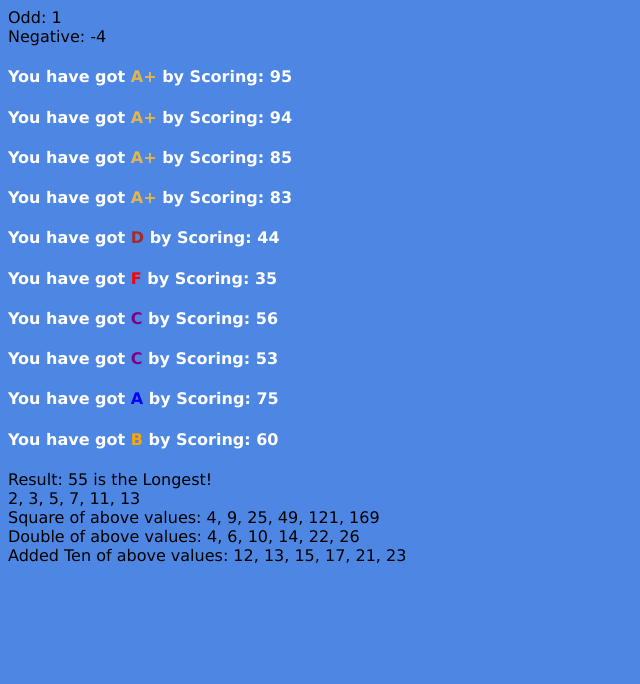
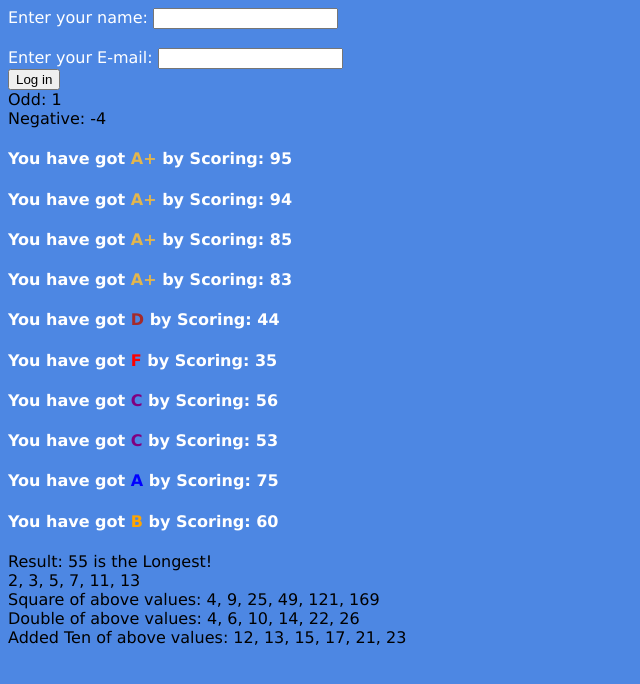
Before and after one commit to jobayer-alam-24/jobayer-alam-class-35, a PHP site: page / in a window 1280 px wide. Shown: the top 684 px of the page, without its empty margins (0-640 px from the left). Run offline with PHP 8.4, Linux system fonts and the light colour scheme.

Commit message:
php practice

```diff
--- a/index.php
+++ b/index.php
@@ -3,23 +3,43 @@
 <head>
     <meta charset="UTF-8">
     <meta name="viewport" content="width=device-width, initial-scale=1.0">
-    <title>Document</title>
+    <title>php</title>
     <style>
         body{
             background-color: #4d87e3;
             font-family: verdana, sans-serif;
         }
-        h4{
+        h4, label{
             color: white;
         }
     </style>
 </head>
 <body>
-
+  <form action="index.php" method="post" name="form">
+    <div>
+        <label for="name">Enter your name: </label>
+        <input type="text" name="username">
+    </div>
+    <br>
+    <div>
+        <label for="name">Enter your E-mail: </label>
+        <input type="text" name="mail">
+    </div>
+    <button>Log in</button>
+  </form>
 </body>
 </html>
 
 <?php
+
+
+    if(isset($_POST['username']) && !empty($_POST['username']) && isset($_POST['mail']) && !empty($_POST['mail'])){
+        $name = htmlspecialchars($_POST['username']);
+        $email = htmlspecialchars($_POST['mail']);
+        echo "User Name: " . $name . "<br>";
+        echo "User Mail: " . $email . "<br>";
+    }
+
     //Problem 1.
     function evenOdd($num){
         if($num % 2 == 0){
@@ -141,4 +161,6 @@
     }
     $pass = array(2, 3, 5, 7, 11, 13);
     echo doubleMake($pass);
+
+
 ?>
```
